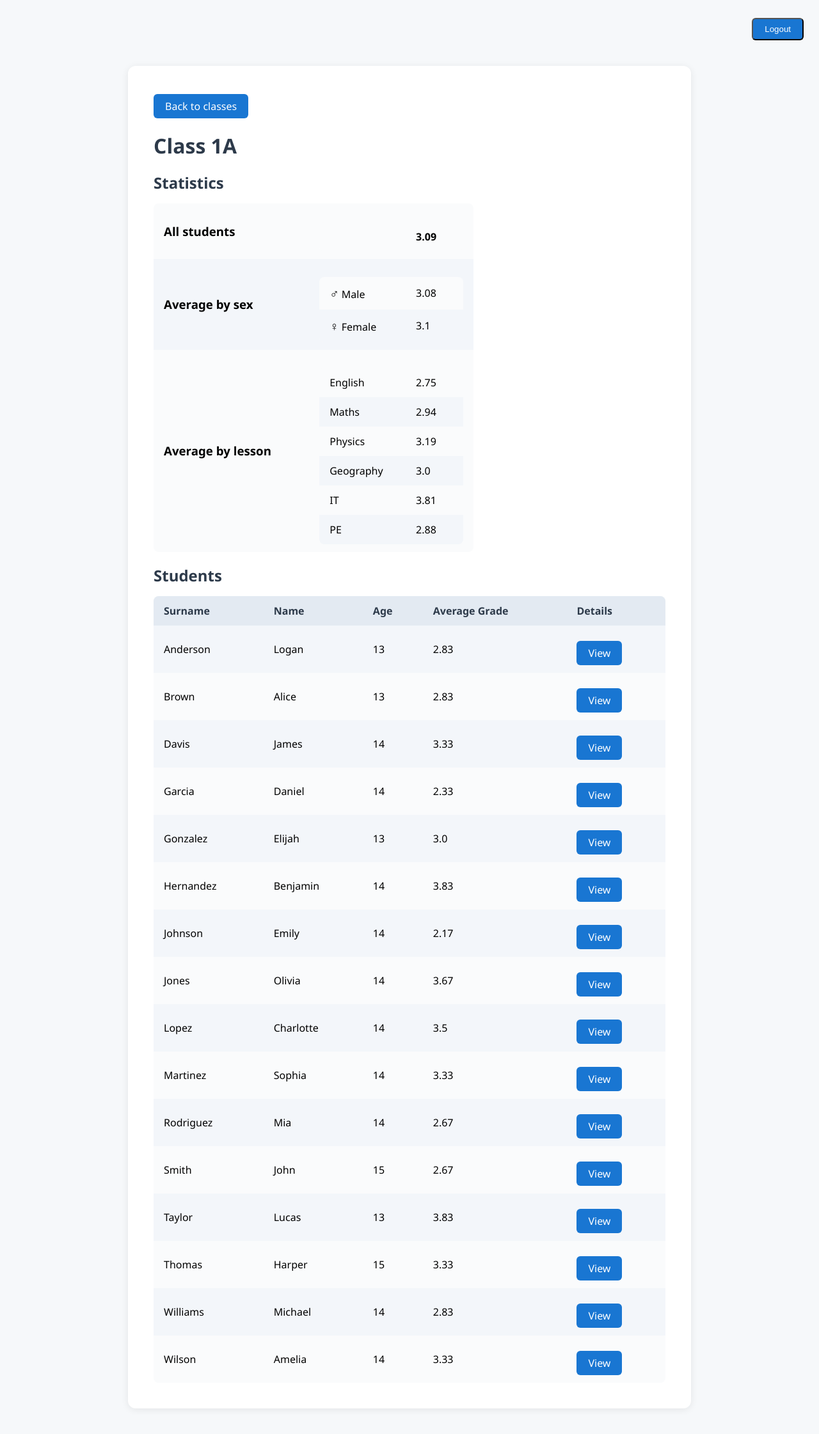
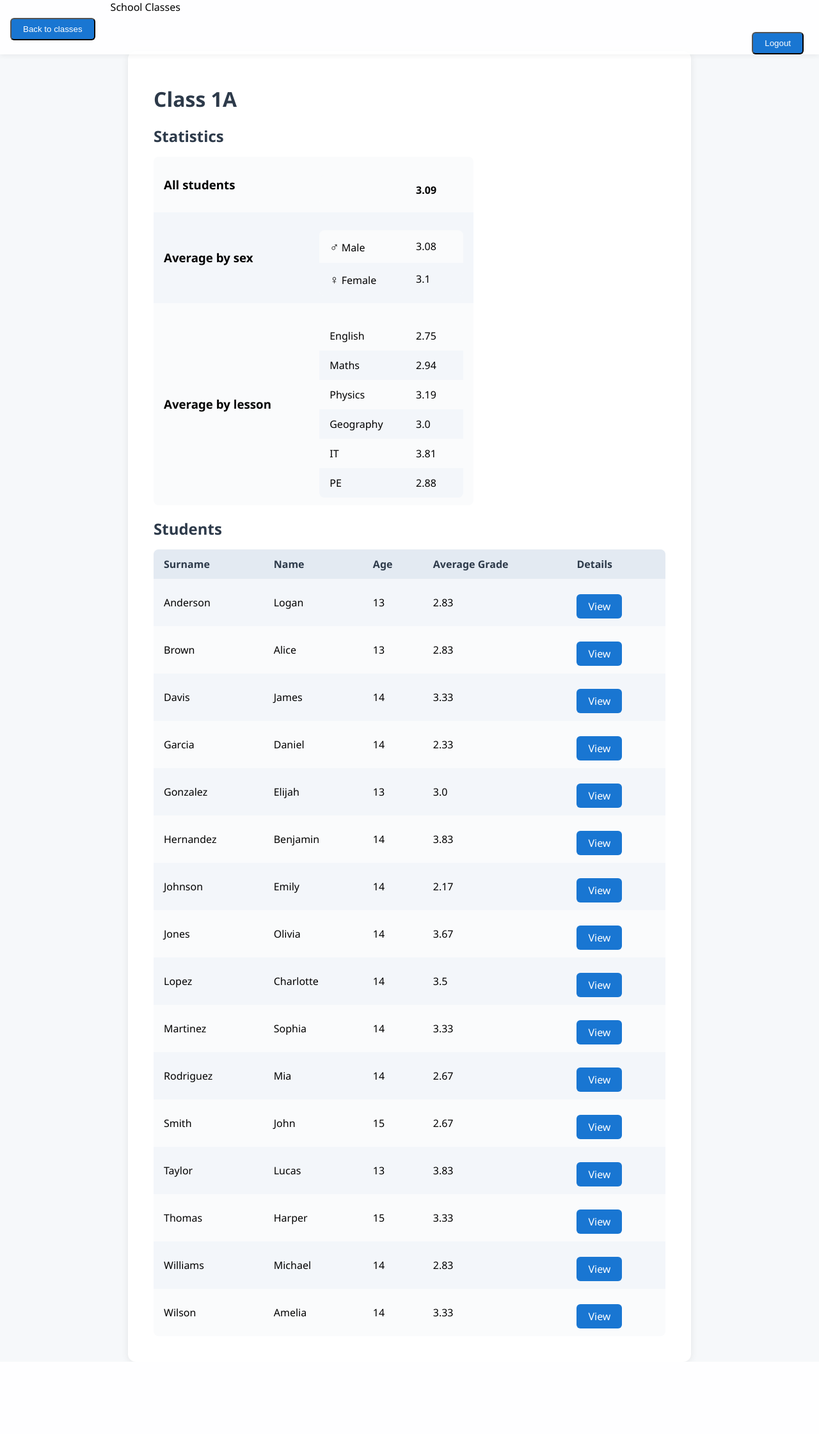
Before and after one commit to SpsKnSK/api, a Flask app: page /class/1 in a window 1280 px wide. Shown: the whole page at 64% size. After the commit the page ends 2129 px from the top, so only its background shows below. Run offline with Flask 3, Linux system fonts and the light colour scheme; a user stored in the database is signed in.

Commit message:
added base page

```diff
--- a/Extra/WebWithFlask/static/style.css
+++ b/Extra/WebWithFlask/static/style.css
@@ -6,7 +6,7 @@ body {
 }
 .container {
     max-width: 800px;
-    margin: 40px auto;
+    margin: 80px auto 0 auto;
     background: #fff;
     border-radius: 12px;
     box-shadow: 0 2px 12px rgba(0,0,0,0.08);
@@ -82,6 +82,10 @@ li {
 .master-header {
     width: 100%;
     min-height: 48px;
-    background: transparent;
-    position: relative;
+    background: rgba(255,255,255,0.85);
+    position: fixed;
+    top: 0;
+    left: 0;
+    z-index: 1000;
+    box-shadow: 0 2px 8px rgba(0,0,0,0.06);
 }
--- a/Extra/WebWithFlask/templates/base.html
+++ b/Extra/WebWithFlask/templates/base.html
@@ -9,6 +9,10 @@
 <body>
     <div class="master-header">
         {% if session.get('logged_in') %}
+            <form action="{{ url_for('index') }}" method="get" style="display:inline; float:left; margin: 16px 24px 16px 16px;">
+                <button class="btn" type="submit">Back to classes</button>
+            </form>
+            <div class="header-title">{% block header_title %}School Classes{% endblock %}</div>
             <form action="{{ url_for('logout') }}" method="get" style="display:inline; float:right; margin: 16px 24px 0 0;">
                 <button class="btn" type="submit">Logout</button>
             </form>
--- a/Extra/WebWithFlask/templates/class_detail.html
+++ b/Extra/WebWithFlask/templates/class_detail.html
@@ -1,7 +1,6 @@
 {% extends 'base.html' %}
 {% block title %}{{ cls.name }}{% endblock %}
 {% block content %}
-<a class="btn" href="{{ url_for('index') }}">Back to classes</a>
 <h1>{{ cls.name }}</h1>
 <h2>Statistics</h2>
 {% set all_grades = [] %}
--- a/Extra/WebWithFlask/templates/student_detail.html
+++ b/Extra/WebWithFlask/templates/student_detail.html
@@ -1,8 +1,6 @@
 {% extends 'base.html' %}
 {% block title %}{{ student.surname }} {{ student.name }}{% endblock %}
 {% block content %}
-<a class="btn" href="{{ url_for('index') }}">Back to classes</a>
-
 <h1>{{ student.surname }}, {{ student.name }}</h1>
 <table>
     <tr><td><strong>Name</strong></td><td>{{ student.name }}</td></tr>
```
